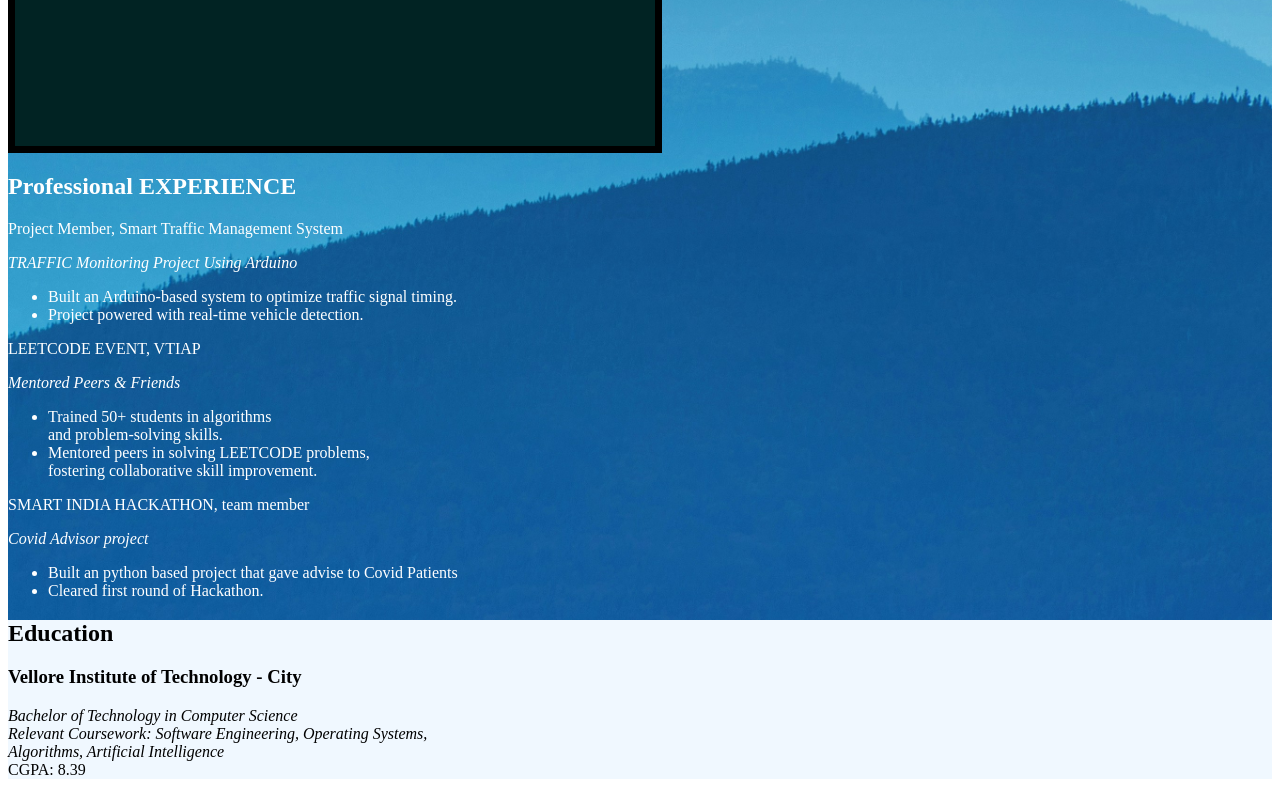
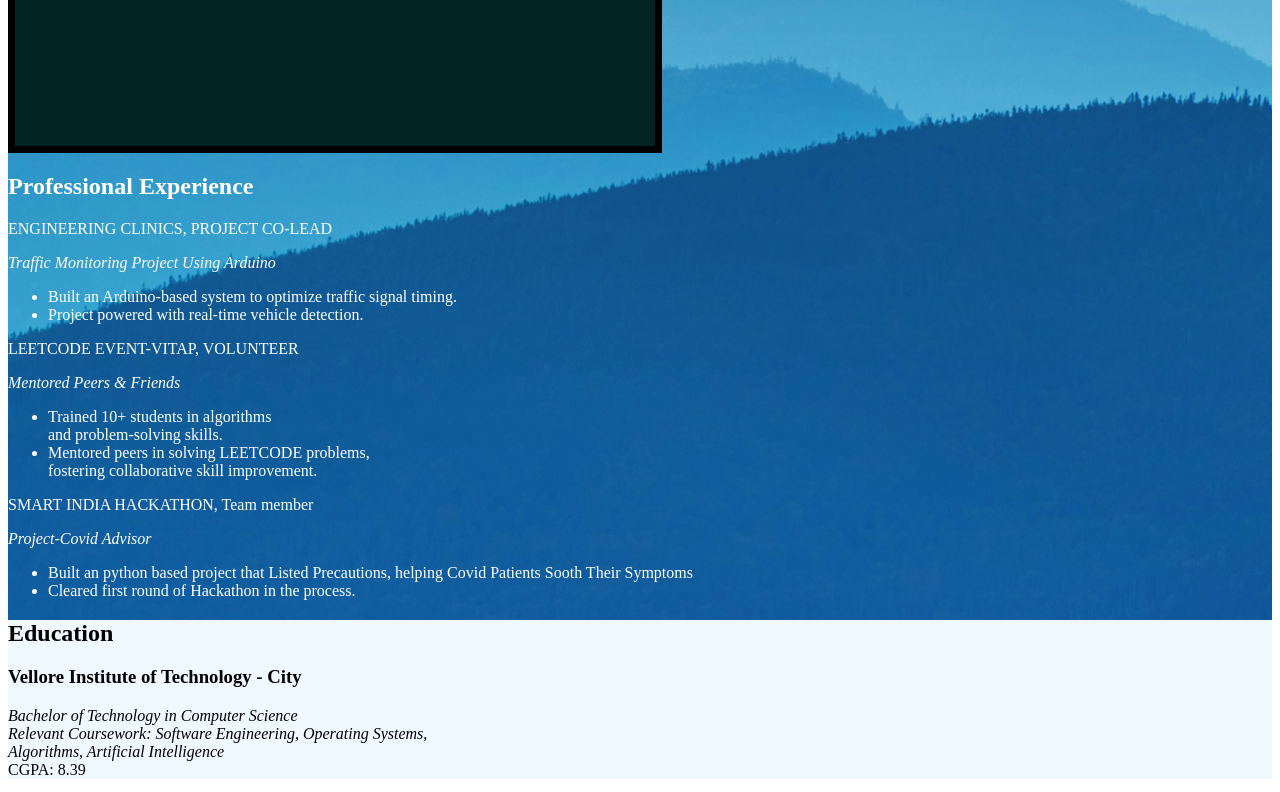
Before and after one commit to samruddha-k/PORTFOLIO, a plain HTML site: page resume.html in a window 1280 px wide. Shown: the part 526-1318 px from the top of the page. Drawn offline with Linux system fonts and the light colour scheme.

Commit message:
Update resume.html

```diff
--- a/resume.html
+++ b/resume.html
@@ -33,26 +33,26 @@ I’m keen on exploring web development, where I can leverage my growing knowled
         <!-- End content edits here. -->
         </section>
 
-      <h2>Professional EXPERIENCE</h2>
+      <h2>Professional Experience</h2>
 
-<p>Project Member, Smart Traffic Management System</p>
-<i>TRAFFIC Monitoring Project Using Arduino</i>
+<p>ENGINEERING CLINICS, PROJECT CO-LEAD</p>
+<i>Traffic Monitoring Project Using Arduino</i>
 <ul class="points">
 <li>Built an Arduino-based system to optimize traffic signal timing. </li>
 <li>Project powered with real-time vehicle detection.</li>
 </ul>
 
-<p>LEETCODE EVENT, VTIAP</p>
+<p>LEETCODE EVENT-VITAP, VOLUNTEER</p>
 <i>Mentored Peers & Friends</i>
 <ul class="points">
-<li>Trained 50+ students in algorithms <br>and problem-solving skills.</li>
+<li>Trained 10+ students in algorithms <br>and problem-solving skills.</li>
 <li>Mentored peers in solving LEETCODE problems, <br>fostering collaborative skill improvement.</li>
 </ul>
-<p>SMART INDIA HACKATHON, team member</p>
-<i>Covid Advisor project</i>
+<p>SMART INDIA HACKATHON, Team member</p>
+<i>Project-Covid Advisor</i>
 <ul class="points">
-<li>Built an python based project that gave advise to Covid Patients </li>
-<li>Cleared first round of Hackathon.</li>
+<li>Built an python based project that Listed Precautions, helping Covid Patients Sooth Their Symptoms</li>
+<li>Cleared first round of Hackathon in the process.</li>
 </ul>
         </section>
 <div class="down">
```
